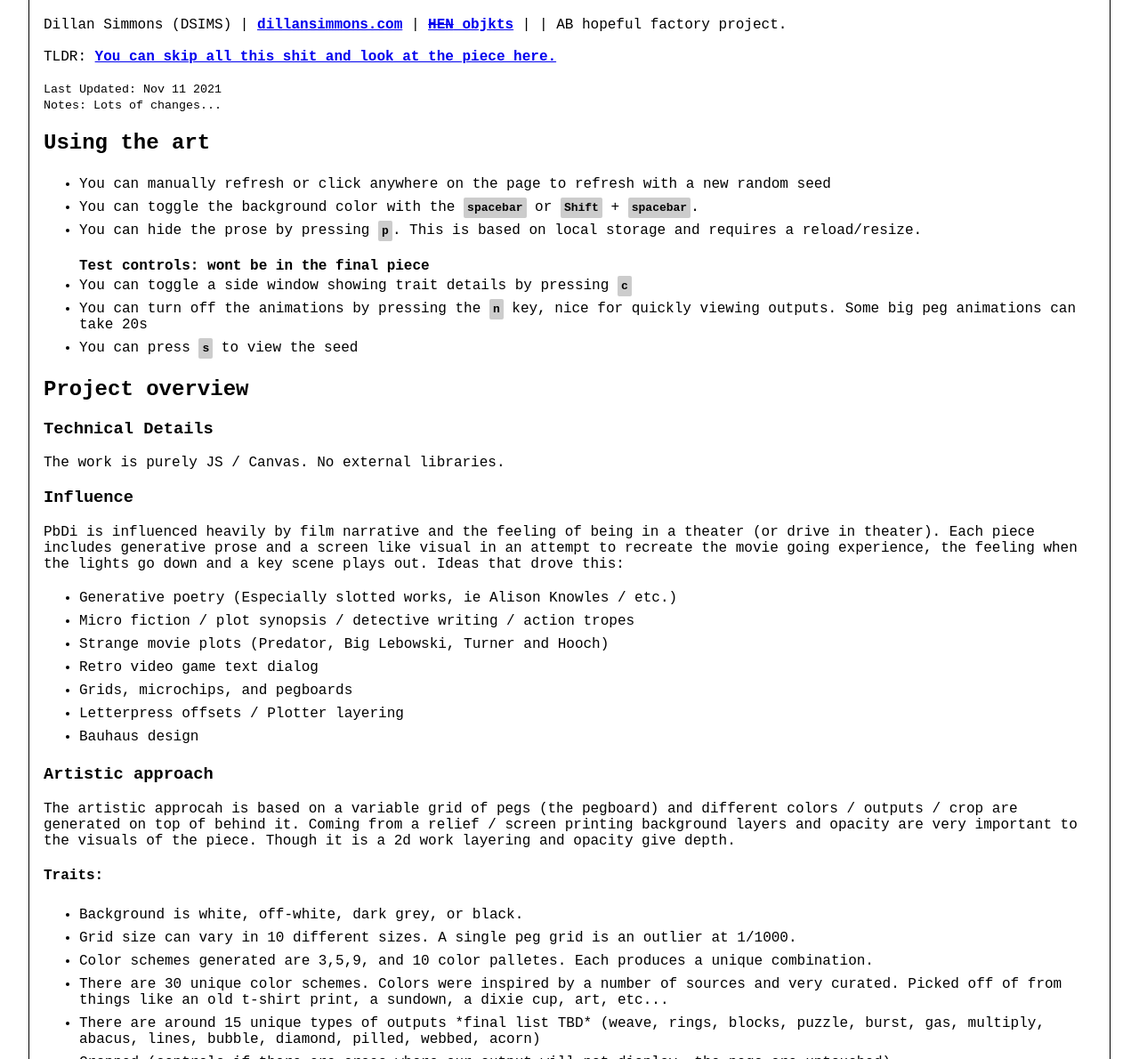
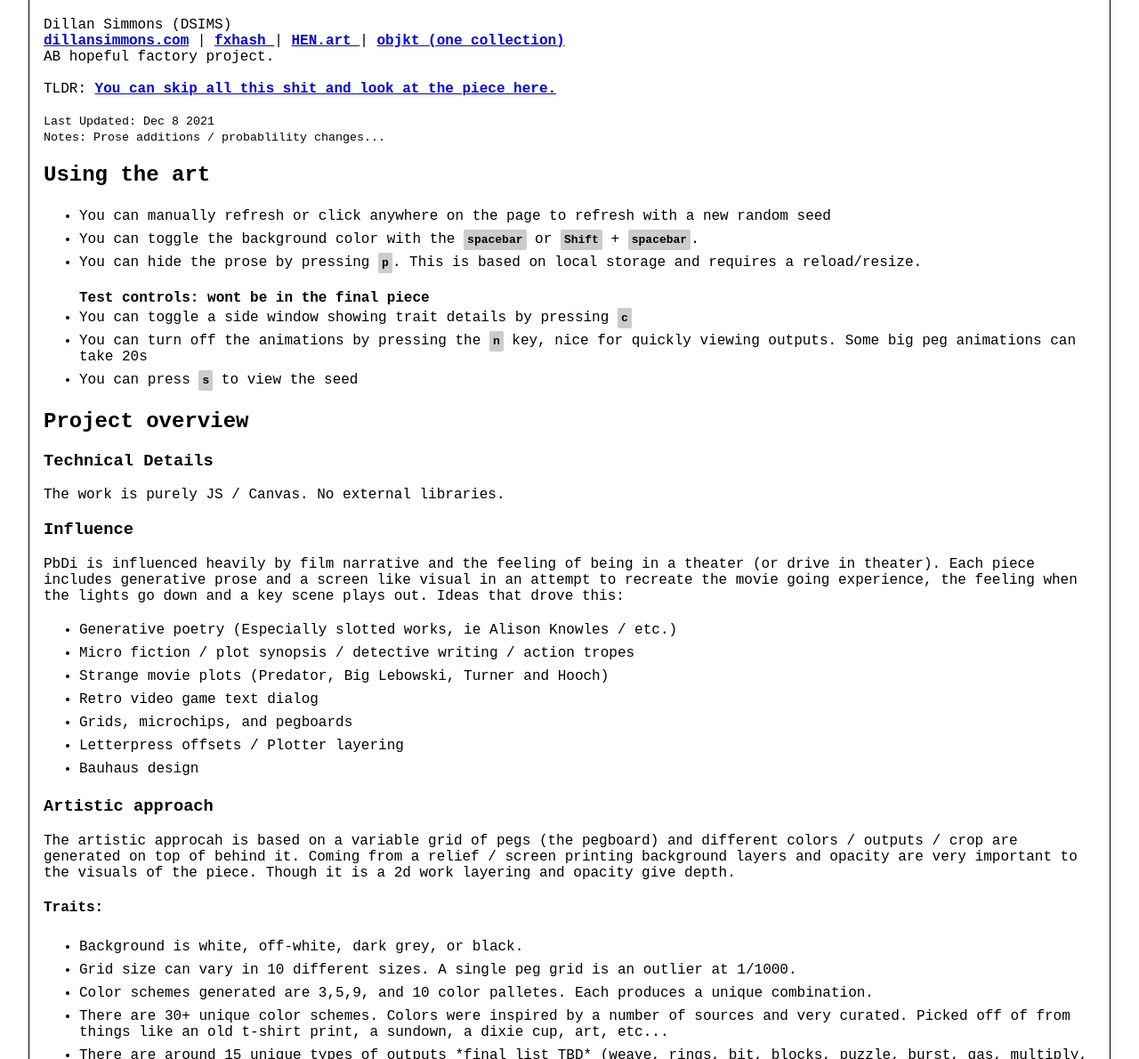
Before and after one commit to dillansimmons/storybook, a website: page readme.html in a window 1280 px wide. Shown: the part 110-1300 px from the top of the page at 89% size. Drawn offline with Linux system fonts and the light colour scheme.

Commit message:
update readme / screenshots

```diff
--- a/readme.html
+++ b/readme.html
@@ -17,13 +17,26 @@
   <body>
     <div id="Readme" class="holder">
         <h1>Pegboard Drivein (PbDi)</h1>
-        Dillan Simmons (DSIMS) | <a href="https://dillansimmons.com">dillansimmons.com</a> | <a href="https://objkt.com/profile/tz1Q4YfANpgKAuPXd1fobzBzdjg6wtPmmw5m/created"><span style="text-decoration: line-through;">HEN</span> objkts</a> | </a> | AB hopeful factory project.
+        Dillan Simmons (DSIMS)
+        <br />
+        <a href="https://dillansimmons.com">dillansimmons.com</a> |
+        <a href="https://www.fxhash.xyz/u/DSIMS">
+          fxhash
+        </a> |
+        <a href="https://hicetnunc.art/DSims">
+          HEN.art
+        </a> |
+        <a href="https://objkt.com/collection/KT1G1gmqQCfyKcqVjUvQ955jCzJW15xkEZpE">
+          objkt (one collection)
+        </a>
+        <br />
+        AB hopeful factory project.
         <br /><br />
         TLDR: <a href='./'>You can skip all this shit and look at the piece here.</a>
         <br /><br />
         <small>
-        Last Updated: Nov 11 2021<br>
-        Notes: Lots of changes...
+        Last Updated: Dec 8 2021<br>
+        Notes: Prose additions / probablility changes...
         </small>
         <br />
         <h2>Using the art</h2>
@@ -66,8 +79,8 @@
             <li>Background is white, off-white, dark grey, or black.</li>
             <li>Grid size can vary in 10 different sizes. A single peg grid is an outlier at 1/1000.</li>
             <li>Color schemes generated are 3,5,9, and 10 color palletes. Each produces a unique combination. </li>
-            <li>There are 30 unique color schemes. Colors were inspired by a number of sources and very curated. Picked off of from things like an old t-shirt print, a sundown, a dixie cup, art, etc...</li>
-            <li>There are around 15 unique types of outputs *final list TBD* (weave, rings, blocks, puzzle, burst, gas, multiply, abacus, lines, bubble, diamond, pilled, webbed, acorn)</li>
+            <li>There are 30+ unique color schemes. Colors were inspired by a number of sources and very curated. Picked off of from things like an old t-shirt print, a sundown, a dixie cup, art, etc...</li>
+            <li>There are around 15 unique types of outputs *final list TBD* (weave, rings, bit, blocks, puzzle, burst, gas, multiply, abacus, lines, bubble, diamond, pilled, webbed, acorn)</li>
             <li>Cropped (controls if there are areas where our output will not display, the pegs are untouched)</li>
             <li>Behind: true or false. Do the outputs happen on top of or behind the pegs</li>
             <li>Hyper: Any output on top lightens the peg underneath it</li>
@@ -76,7 +89,7 @@
         </ul>
 
         <h4>Prose:</h4>
-        The prose is very variable and dynamic but basically consists of 5 main prompts filled in with a combination of around 2100 unique words. I think there are around 100k combos possibe. Prose can sound absurdist (like many movies from the 80s) but should be structurally sound and make sense as a sentance. They are intentionally built to represent a movie plot or scene and allude to a larger story.
+        The prose is very variable and dynamic but basically consists of 5 main prompts slotted in with a combination of around 2100 unique choices. I think there are around 100k-200k combos possibe. Prose can sound absurdist (like many movies from the 80s) but should be structurally sound and make sense as a sentance. They are intentionally built to represent a movie plot or scene and allude to a larger story.
         <br />
         <blockquote>A noseless kill bot and a plump heroic dog pair, a maddening fight lies ahead of them.</blockquote>
 
```
Also changed, not shown: build/screenshots.mjs.
